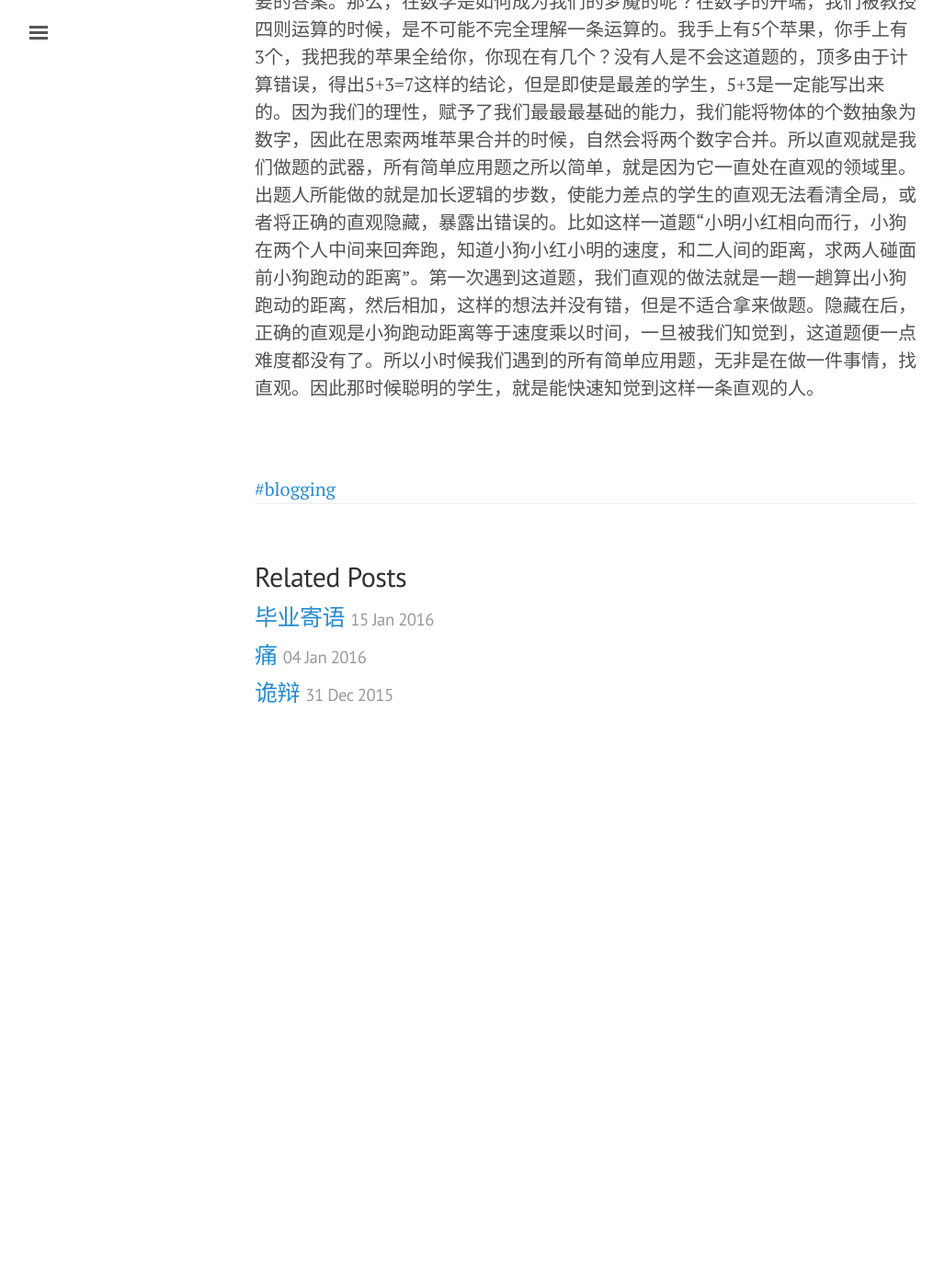
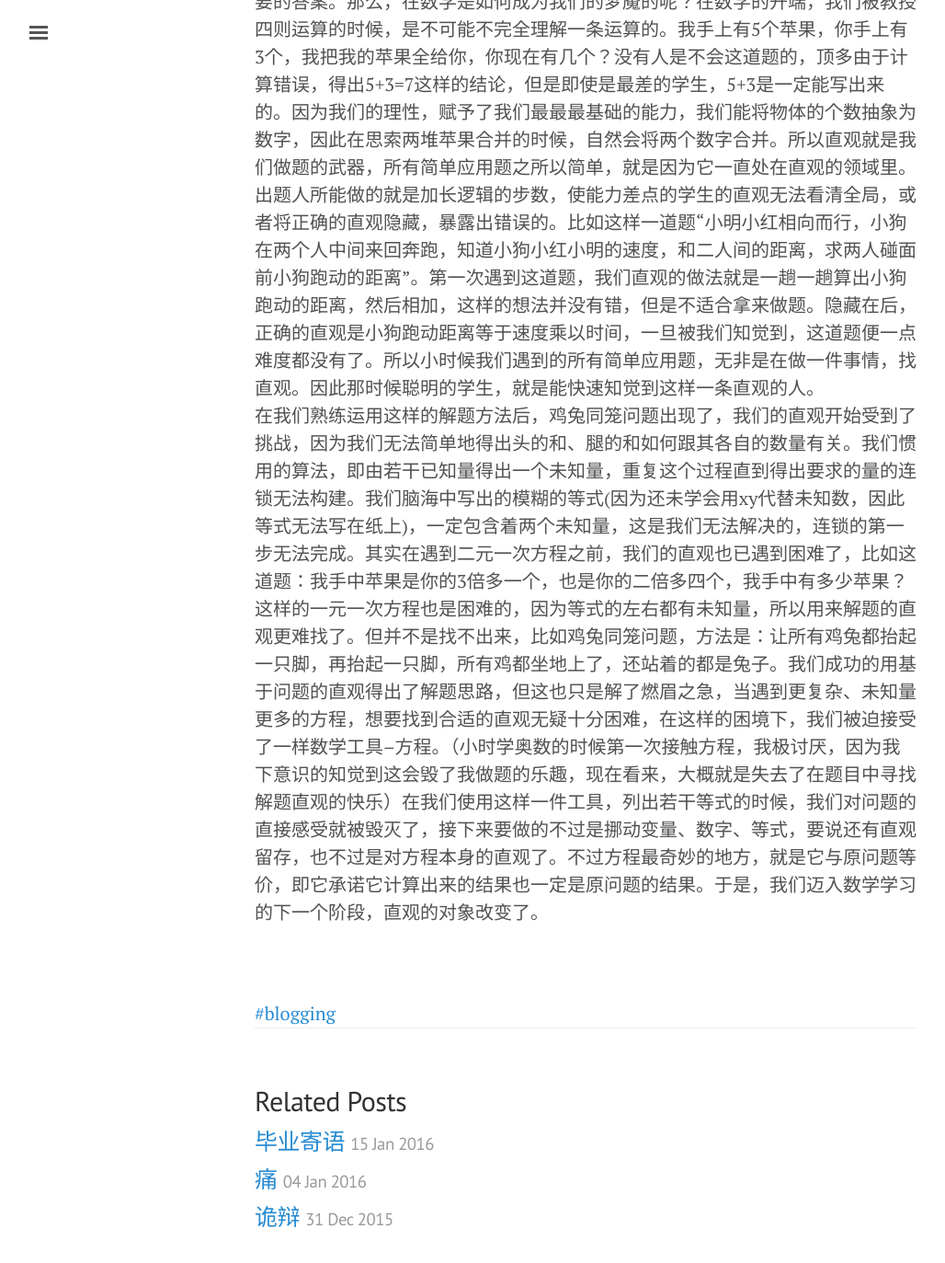
Before and after one commit to yamanka/blog, a Jekyll site: the page built from _posts/2016-02-04-数学.md, in a window 1280 px wide and 1400 px high, scrolled down 911 px. Shown: the top 1373 px of the window at 92% size, without its empty margins (3-1031 px from the left). Built offline with Jekyll 4.4.1, drawn with Linux system fonts in a browser that asks for light colours; comment, search, counter and statistics services are not loaded; before the commit the page ends 1741 px from its top, so only the background shows below that.

Commit message:
Update 2016-02-04-数学.md

```diff
--- a/_posts/2016-02-04-数学.md
+++ b/_posts/2016-02-04-数学.md
@@ -8,3 +8,4 @@ tags: [blogging]
 如果说小时候大人撒的最大的慌，应该就是“我儿子很聪明的，就是没认真学习”。我不否认后半句，但是对于前半句，随着我迈入大学生活，我越来越觉得是在拿我当宝搞。毕竟有些大学里的同学，和我上着一样的课，花费一样甚至更少的时间，但最后的成绩却有着天壤之别。看着这样的结果，难道还能心安理得地安慰自己说“不过是我没好好学，我要是认真起来一定能超过他们的”吗？于是经过思索，只能痛苦地承认，小时候之所以看起来聪明，是因为周围的同学太笨了啊。<br>
 那么“聪明”到底是什么？是指的在学习上有天分这件事吗？但是当我们说一个人有游泳的天赋，是因为他在身高、臂展、肺活量等方面比一般人要强。所以“聪明”又是由什么组成的呢？在这里我要谈论的，并不是扩大到整个人类范围的“智慧”，而是专指伴随我们16年甚至更长时间的学习生涯的“魔咒”。如果要量化“聪明”的程度，我们第一个想到的就是智商，智商的测验明确表明包含着多个方面的考核，包括观察力、记忆力、想象力、创造力、分析判断能力、思维能力、应变能力、推理能力等。于是所谓的“聪明”也是这么回事吗？他之所以很轻松地做出我做不出的题，是因为他在某些方面强于我吗？我承认“聪明”是包含这些基础能力不假，但是却还不够，一定还有着什么在其上，调用这些能力的能力存在。如果要做比喻的话，就是算法之于硬件，才是我们要寻找的“实质”。<br>
 要寻找这种能力，就要考量我们在什么时候被夸赞“聪明”，什么时候被认为是理所当然的？而且，我们都能得出这样的结论，在数学这门学科中最有可能得到我们想要的答案。那么，在数学是如何成为我们的梦魇的呢？在数学的开端，我们被教授四则运算的时候，是不可能不完全理解一条运算的。我手上有5个苹果，你手上有3个，我把我的苹果全给你，你现在有几个？没有人是不会这道题的，顶多由于计算错误，得出5+3=7这样的结论，但是即使是最差的学生，5+3是一定能写出来的。因为我们的理性，赋予了我们最最最基础的能力，我们能将物体的个数抽象为数字，因此在思索两堆苹果合并的时候，自然会将两个数字合并。所以直观就是我们做题的武器，所有简单应用题之所以简单，就是因为它一直处在直观的领域里。出题人所能做的就是加长逻辑的步数，使能力差点的学生的直观无法看清全局，或者将正确的直观隐藏，暴露出错误的。比如这样一道题“小明小红相向而行，小狗在两个人中间来回奔跑，知道小狗小红小明的速度，和二人间的距离，求两人碰面前小狗跑动的距离”。第一次遇到这道题，我们直观的做法就是一趟一趟算出小狗跑动的距离，然后相加，这样的想法并没有错，但是不适合拿来做题。隐藏在后，正确的直观是小狗跑动距离等于速度乘以时间，一旦被我们知觉到，这道题便一点难度都没有了。所以小时候我们遇到的所有简单应用题，无非是在做一件事情，找直观。因此那时候聪明的学生，就是能快速知觉到这样一条直观的人。<br>
+在我们熟练运用这样的解题方法后，鸡兔同笼问题出现了，我们的直观开始受到了挑战，因为我们无法简单地得出头的和、腿的和如何跟其各自的数量有关。我们惯用的算法，即由若干已知量得出一个未知量，重复这个过程直到得出要求的量的连锁无法构建。我们脑海中写出的模糊的等式(因为还未学会用xy代替未知数，因此等式无法写在纸上)，一定包含着两个未知量，这是我们无法解决的，连锁的第一步无法完成。其实在遇到二元一次方程之前，我们的直观也已遇到困难了，比如这道题：我手中苹果是你的3倍多一个，也是你的二倍多四个，我手中有多少苹果？这样的一元一次方程也是困难的，因为等式的左右都有未知量，所以用来解题的直观更难找了。但并不是找不出来，比如鸡兔同笼问题，方法是：让所有鸡兔都抬起一只脚，再抬起一只脚，所有鸡都坐地上了，还站着的都是兔子。我们成功的用基于问题的直观得出了解题思路，但这也只是解了燃眉之急，当遇到更复杂、未知量更多的方程，想要找到合适的直观无疑十分困难，在这样的困境下，我们被迫接受了一样数学工具--方程。（小时学奥数的时候第一次接触方程，我极讨厌，因为我下意识的知觉到这会毁了我做题的乐趣，现在看来，大概就是失去了在题目中寻找解题直观的快乐）在我们使用这样一件工具，列出若干等式的时候，我们对问题的直接感受就被毁灭了，接下来要做的不过是挪动变量、数字、等式，要说还有直观留存，也不过是对方程本身的直观了。不过方程最奇妙的地方，就是它与原问题等价，即它承诺它计算出来的结果也一定是原问题的结果。于是，我们迈入数学学习的下一个阶段，直观的对象改变了。
```
